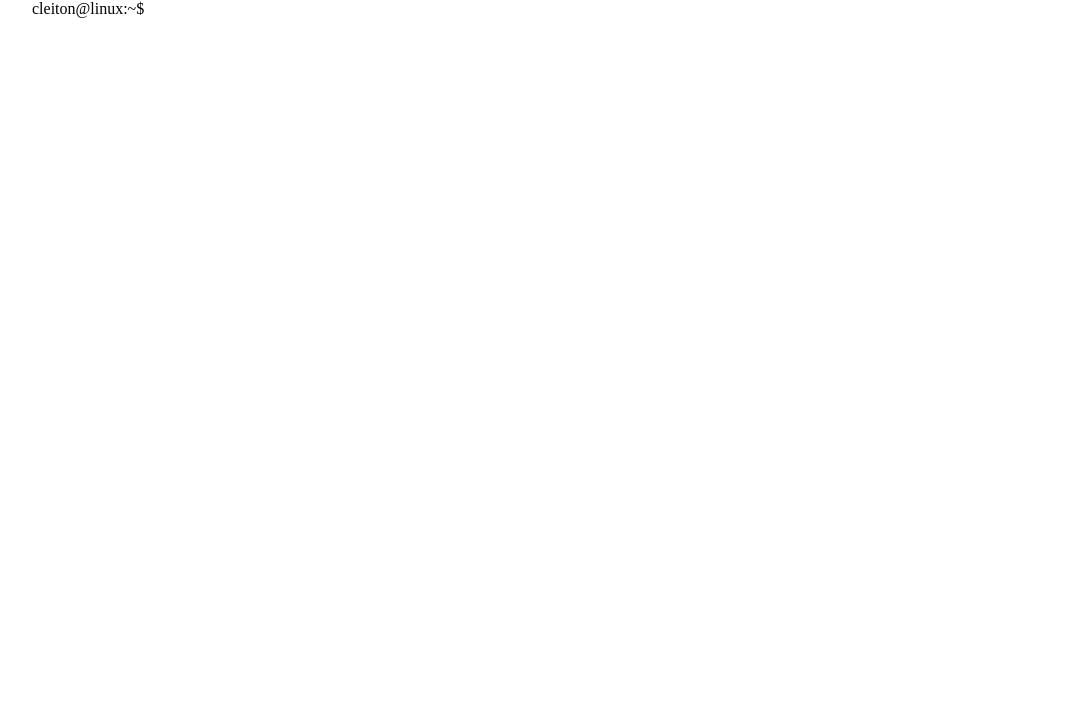
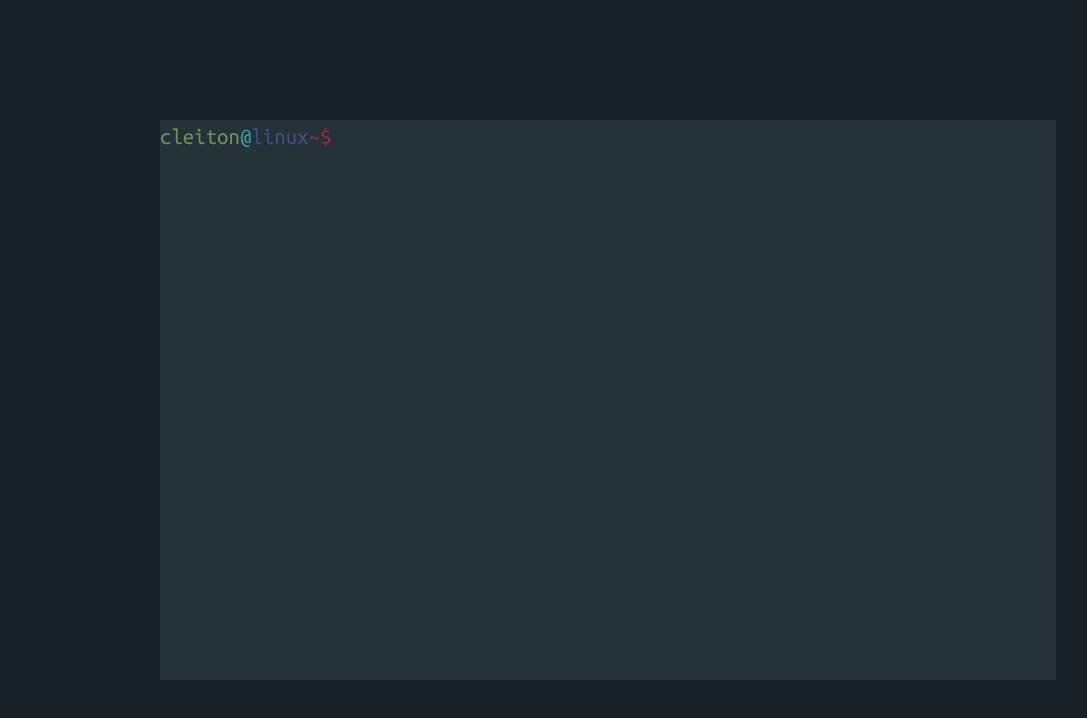
Before and after one commit to Cleiton080/terminal-portifolio, a React (Create React App) app: page / in a window 1280 px wide. Shown: the top 718 px of the page, without its empty margins (32-1119 px from the left). Built offline with nearby package versions, Linux system fonts and the light colour scheme.

Commit message:
feat: terminal style

```diff
--- a/public/index.html
+++ b/public/index.html
@@ -5,6 +5,9 @@
     <link rel="icon" href="%PUBLIC_URL%/favicon.ico" />
     <meta name="viewport" content="width=device-width, initial-scale=1" />
     <meta name="theme-color" content="#000000" />
+    <link rel="preconnect" href="https://fonts.googleapis.com">
+    <link rel="preconnect" href="https://fonts.gstatic.com" crossorigin>
+    <link href="https://fonts.googleapis.com/css2?family=Ubuntu+Mono&display=swap" rel="stylesheet">
     <meta
       name="description"
       content="Web site created using create-react-app"
--- a/src/components/App.js
+++ b/src/components/App.js
@@ -1,6 +1,15 @@
 import { useMemo, useState } from "react";
+import { Box, Container } from "@mui/material";
+import { createTheme, ThemeProvider } from "@mui/material/styles";
 import Terminal from "./Terminal";
-import { Container } from "@mui/material";
+import Window from "./Window";
+
+const theme = createTheme({
+  typography: {
+    fontFamily: "Ubuntu Mono, monospace",
+    fontSize: 20
+  },
+});
 
 function App() {
   const [history, setHistory] = useState([]);
@@ -21,18 +30,39 @@ function App() {
   );
 
   return (
-    <Container maxWidth="xl">
+    <ThemeProvider theme={theme}>
+      <Box
+        sx={{
+          position: "fixed",
+          top: 0,
+          left: 0,
+          width: "100%",
+          height: "100%",
+          backgroundColor: "#191F28",
+          zIndex: 9999,
+          display: "flex",
+          justifyContent: "center",
+          alignItems: "center",
+        }}
+      >
+        <Container maxWidth="sm">
+          <Window>
             <Terminal
               username="cleiton"
               hostname="linux"
               commands={commands}
               history={history}
-        onCommandNotFound={(command) => `Command \`${command}\` not found`}
+              onCommandNotFound={(command) =>
+                `Command \`${command}\` not found`
+              }
               onInputCommand={({ command, output }) =>
                 setHistory((history) => [...history, { command, output }])
               }
             />
+          </Window>
         </Container>
+      </Box>
+    </ThemeProvider>
   );
 }
 
--- a/src/components/Cmd.js
+++ b/src/components/Cmd.js
@@ -1,8 +1,11 @@
-import { Box, Container, Grid } from "@mui/material";
+import { Grid, Typography } from "@mui/material";
 import { useEffect, useState } from "react";
+import Prompt from "./Prompt";
 
 export default function Cmd({ username, hostname, onPressEnterKey, io }) {
   const [input, setInput] = useState("");
+
+  console.debug(input);
 
   const handleKeyDown = ({ which, key }) => {
     if (which === 8) {
@@ -26,17 +29,27 @@ export default function Cmd({ username, hostname, onPressEnterKey, io }) {
   }, [input]);
 
   return (
-    <Container>
-      <Grid container>
-        <Grid item xs={12}>
-          <span>
-            {username}@{hostname}:~${` ${io ? io.command : input}`}
-          </span>
-        </Grid>
-        <Grid item xs={12}>
-          <span>{io ? io.output : null}</span>
-        </Grid>
+    <Grid container>
+      <Grid item xs={12}>
+        <Prompt
+          username={username}
+          hostname={hostname}
+          command={io ? io.command : input}
+          textColorStextstyle={{
+            username: "#778D59",
+            at: "#3E989E",
+            hostname: "#405182",
+            cwd: "#952D48",
+            command: "white",
+          }}
+          cursor={!io}
+        />
       </Grid>
-    </Container>
+      <Grid item xs={12}>
+        <Typography component="span" color="white">
+          {io ? io.output : null}
+        </Typography>
+      </Grid>
+    </Grid>
   );
 }
--- /dev/null
+++ b/src/components/Cursor.js
@@ -0,0 +1,19 @@
+import React, { useState, useEffect } from "react";
+
+export default function Cursor({ color }) {
+  const [visible, setVisible] = useState(true);
+
+  useEffect(() => {
+    const interval = setInterval(() => {
+      setVisible((prevVisible) => !prevVisible);
+    }, 500);
+
+    return () => {
+      clearInterval(interval);
+    };
+  }, []);
+
+  return (
+    <span style={{ display: "inline-block", color }}>{visible ? "|" : ""}</span>
+  );
+}
--- /dev/null
+++ b/src/components/Prompt.js
@@ -0,0 +1,46 @@
+import { Typography } from "@mui/material";
+import { useMemo } from "react";
+import Cursor from "./Cursor";
+
+export default function Prompt({ username, hostname, command, textColorStextstyle, cursor }) {
+    const fields = useMemo(
+      () => [
+        {
+          value: username,
+          color: textColorStextstyle?.username,
+        },
+        {
+          value: "@",
+          color: textColorStextstyle?.at,
+        },
+        {
+          value: hostname,
+          color: textColorStextstyle?.hostname,
+        },
+        {
+          value: "~$ ",
+          color: textColorStextstyle?.cwd,
+        },
+        {
+          value: command,
+          color: textColorStextstyle?.command,
+        },
+      ],
+      [command]
+    );
+
+    const defaultColor = "white";
+
+    return (
+      <Typography component="div" style={{ display: "inline" }}>
+        {fields.map((field) => (
+          <Typography component="span" color={field.color ?? defaultColor}>
+            {field.value}
+          </Typography>
+        ))}
+        {cursor && (
+          <Cursor color={defaultColor} hidden={command} />
+        )}
+      </Typography>
+    );
+  }
--- a/src/components/Terminal.js
+++ b/src/components/Terminal.js
@@ -1,3 +1,4 @@
+import { Box, Container } from "@mui/material";
 import Cmd from "./Cmd";
 
 export default function Terminal({
@@ -9,7 +10,7 @@ export default function Terminal({
   onInputCommand,
 }) {
   const runCommand = (value) => {
-    for (let [ command, action ] of commands) {
+    for (let [command, action] of commands) {
       const match = value.match(command);
 
       if (match) {
@@ -33,7 +34,7 @@ export default function Terminal({
   };
 
   return (
-    <>
+    <Box>
       {history.map((io, index) => (
         <Cmd key={index} username={username} hostname={hostname} io={io} />
       ))}
@@ -43,6 +44,6 @@ export default function Terminal({
         hostname={hostname}
         onPressEnterKey={handlePressEnterKey}
       />
-    </>
+    </Box>
   );
 }
--- /dev/null
+++ b/src/components/Window.js
@@ -0,0 +1,32 @@
+import { Box, Container } from "@mui/material";
+
+export default function Window({ children }) {
+  return (
+    <Box
+      style={{
+        position: "fixed",
+        top: "15%",
+        left: "15%",
+        width: "70%",
+        height: "70%",
+        backgroundColor: "#253239",
+        zIndex: 9999,
+        display: "flex",
+        flexDirection: "column",
+        justifyContent: "flex-start", // Alinhar o conteúdo no topo
+        alignItems: "center",
+      }}
+    >
+      <div
+        style={{
+          width: "100%",
+          height: "100%",
+          display: "flex",
+          flexDirection: "column",
+        }}
+      >
+        {children}
+      </div>
+    </Box>
+  );
+}
```
Also changed, not shown: src/components/Typography.js (added). Lines whose indentation alone changed are shown as unchanged.
